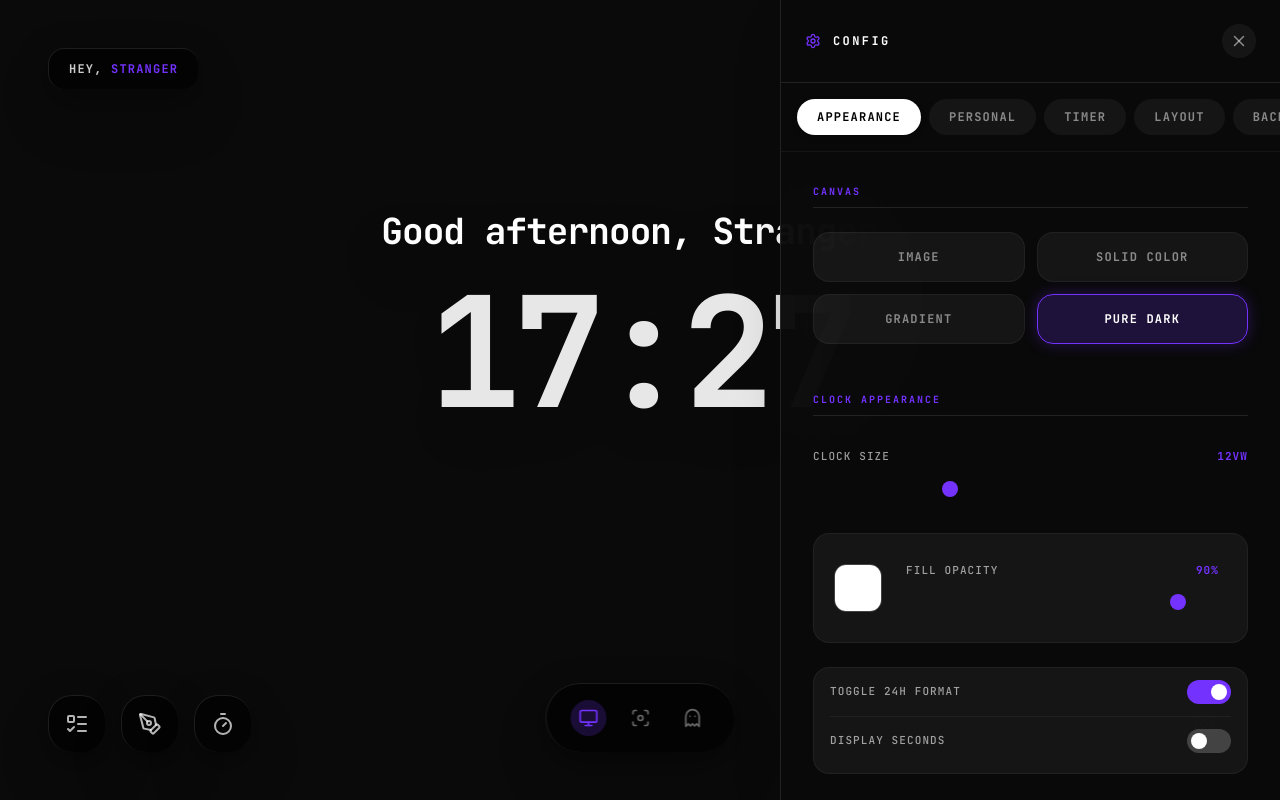
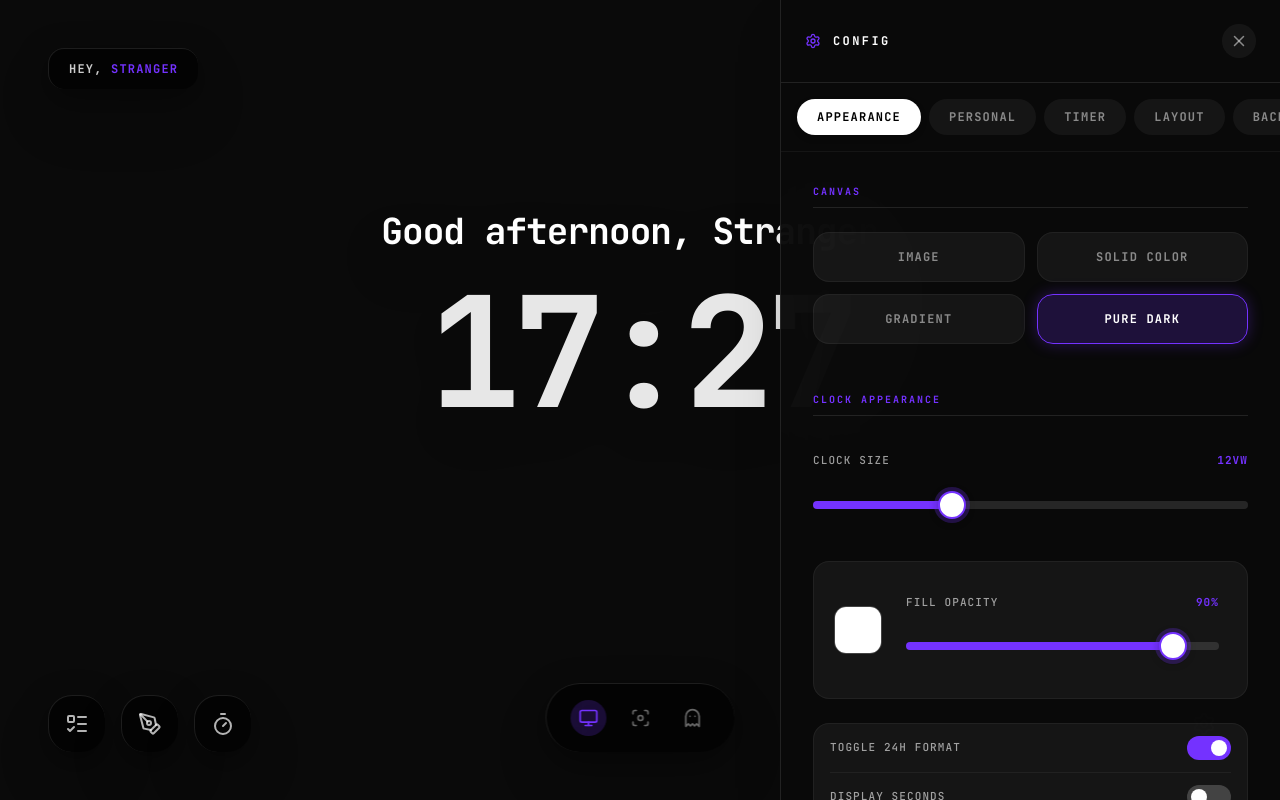
Before and after one commit to amorfati3735/startpage, a React (Vite) app: page / in a window 1280 px wide. Both pictures are taken after a click on the button 1203 px from the left and 723 px from the top of the page. Built offline with nearby package versions, Linux system fonts and the light colour scheme; a web font is replaced by a local one.

Commit message:
improve sliders: filled track, larger touch thumb, glow feedback

```diff
--- a/src/components/Settings.tsx
+++ b/src/components/Settings.tsx
@@ -24,20 +24,48 @@ function Toggle({ checked, onChange, label }: { checked: boolean, onChange: (v:
 }
 
 function Slider({ label, value, min, max, unit, onChange }: { label: string, value: number, min: number, max: number, unit?: string, onChange: (v: number) => void }) {
+  const pct = ((value - min) / (max - min)) * 100;
   return (
-    <div className="py-2 w-full">
-      <div className="flex justify-between mb-3 text-[10px] md:text-[11px] uppercase tracking-widest">
+    <div className="py-3 w-full select-none">
+      <div className="flex justify-between mb-4 text-[10px] md:text-[11px] uppercase tracking-widest">
         <label className="text-white/60 font-medium">{label}</label>
-        <span className="text-accent font-bold">{value}{unit}</span>
+        <span className="text-accent font-bold tabular-nums">{value}{unit}</span>
       </div>
-      <div className="relative flex items-center w-full min-h-[24px]">
+      <div className="relative flex items-center w-full min-h-[40px]">
         <input
           type="range"
           min={min}
           max={max}
           value={value}
           onChange={e => onChange(Number(e.target.value))}
-          className="w-full h-1.5 bg-white/20 rounded-full appearance-none cursor-pointer accent-accent outline-none [&::-webkit-slider-thumb]:appearance-none [&::-webkit-slider-thumb]:w-4 [&::-webkit-slider-thumb]:h-4 [&::-webkit-slider-thumb]:bg-accent [&::-webkit-slider-thumb]:rounded-full [&::-moz-range-thumb]:w-4 [&::-moz-range-thumb]:h-4 [&::-moz-range-thumb]:bg-accent [&::-moz-range-thumb]:border-none [&::-moz-range-thumb]:rounded-full"
+          style={{ background: `linear-gradient(to right, #7432FF ${pct}%, rgba(255,255,255,0.12) ${pct}%)` }}
+          className="
+            w-full h-2 rounded-full appearance-none cursor-pointer outline-none
+            [&::-webkit-slider-thumb]:appearance-none
+            [&::-webkit-slider-thumb]:w-7
+            [&::-webkit-slider-thumb]:h-7
+            [&::-webkit-slider-thumb]:rounded-full
+            [&::-webkit-slider-thumb]:bg-white
+            [&::-webkit-slider-thumb]:shadow-[0_0_0_4px_rgba(116,50,255,0.25),0_2px_8px_rgba(0,0,0,0.4)]
+            [&::-webkit-slider-thumb]:border-2
+            [&::-webkit-slider-thumb]:border-accent
+            [&::-webkit-slider-thumb]:transition-shadow
+            [&::-webkit-slider-thumb]:duration-200
+            hover:[&::-webkit-slider-thumb]:shadow-[0_0_0_6px_rgba(116,50,255,0.3),0_4px_12px_rgba(0,0,0,0.5)]
+            active:[&::-webkit-slider-thumb]:scale-110
+            [&::-webkit-slider-thumb]:active:shadow-[0_0_0_8px_rgba(116,50,255,0.35),0_4px_16px_rgba(0,0,0,0.5)]
+            [&::-moz-range-thumb]:w-7
+            [&::-moz-range-thumb]:h-7
+            [&::-moz-range-thumb]:rounded-full
+            [&::-moz-range-thumb]:bg-white
+            [&::-moz-range-thumb]:border-2
+            [&::-moz-range-thumb]:border-accent
+            [&::-moz-range-thumb]:shadow-[0_0_0_4px_rgba(116,50,255,0.25),0_2px_8px_rgba(0,0,0,0.4)]
+            [&::-moz-range-track]:h-2
+            [&::-moz-range-track]:rounded-full
+            [&::-moz-range-track]:bg-transparent
+            transition-all duration-150
+          "
         />
       </div>
     </div>
```
Also changed, not shown: 1 other file (tests, documents, lock files or other folders).
